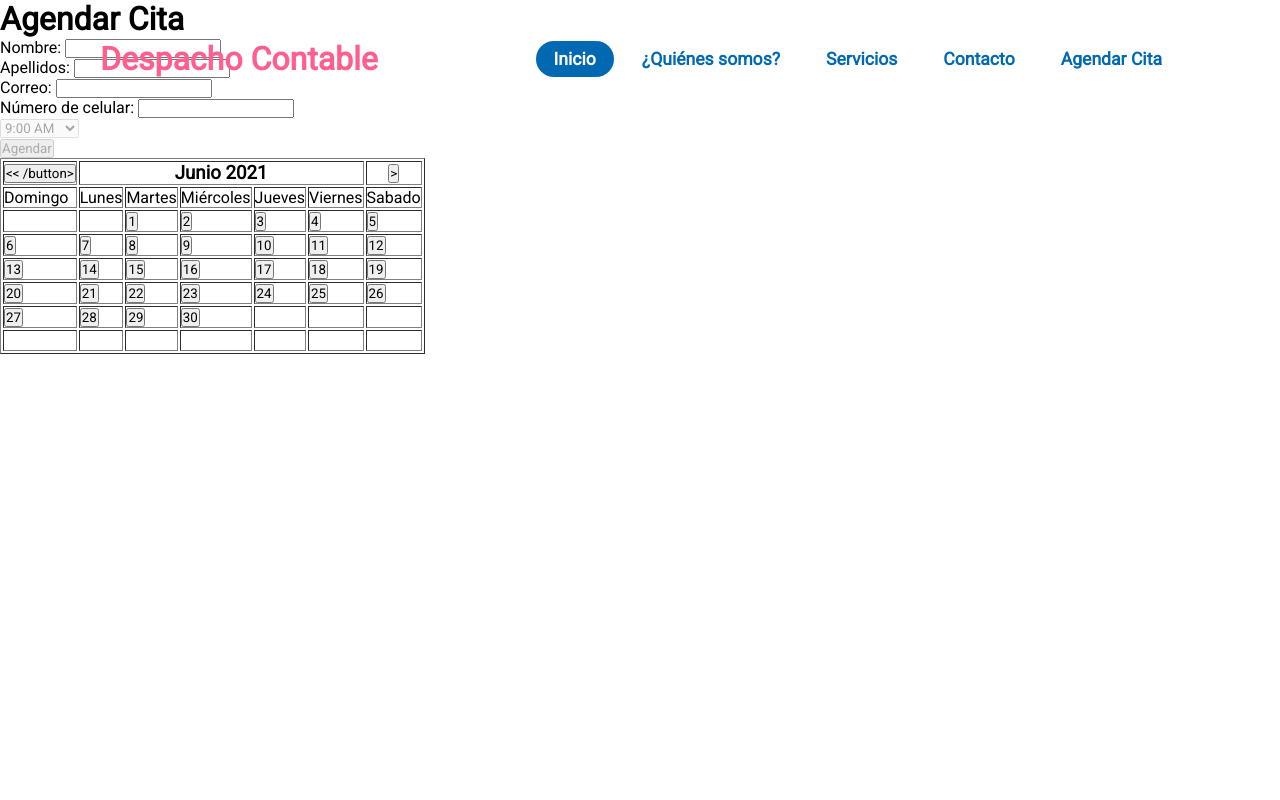
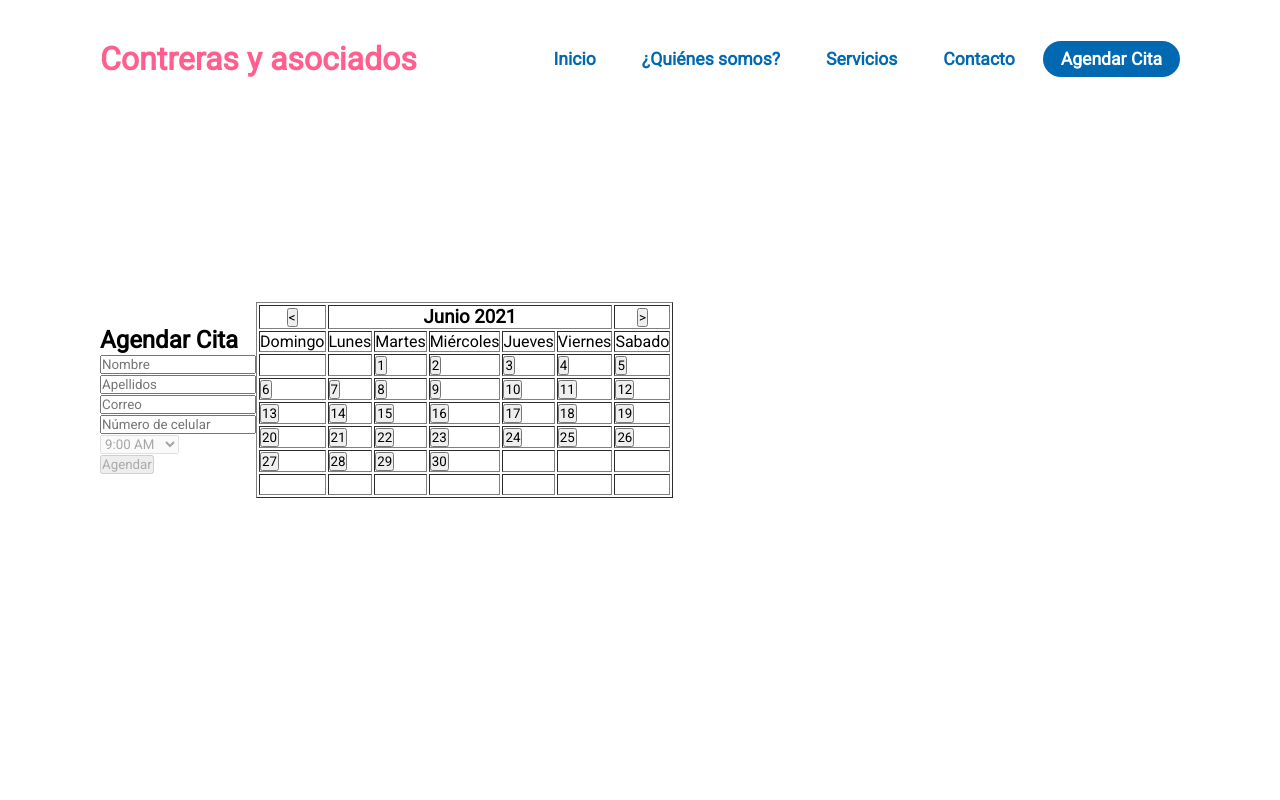
Before and after one commit to Civan98/DespachoContable, a PHP site: page /php/cita.php in a window 1280 px wide. Run offline with PHP 8.4, Linux system fonts and the light colour scheme.

Commit message:
correcion de diseño

```diff
--- a/css/style.css
+++ b/css/style.css
@@ -208,6 +208,7 @@ header ul li a:hover
     animation: fade_in 1s linear forwards;
     animation-delay: 3.5s;
 }
+
 @keyframes fade_in
 {
     0%
--- a/index.html
+++ b/index.html
@@ -13,7 +13,7 @@
     <section>
         <img src="img/contador.jpg" class="mosque" alt="contador">
         <header>
-            <a href="#" class="logo">Despacho Contable</a>
+            <a href="#" class="logo">Contreras y asociados</a>
             <div class="toggle"></div>
             <ul class="navigation">
                 <li><a href="#" style="--i:1;" class="active">Inicio</a></li>
@@ -26,7 +26,7 @@
 
         <div class="content">
             <div class="textBox">
-                <h2>Contreras y asociados</h2>
+                <h2>Firma especializada en asesoría fiscal</h2>
                 <p>En todas las actividades económicas son necesarios los servicios de un Contador Público que nos
                     oriente y asesore.
                     Existen temas específicos que solo un especialista en asuntos fiscales es capaz de tratar,
--- a/php/cita.php
+++ b/php/cita.php
@@ -12,30 +12,30 @@
 <body>
 
     <header>
-        <a href="#" class="logo">Despacho Contable</a>
+        <a href="#" class="logo">Contreras y asociados</a>
         <div class="toggle"></div>
         <ul class="navigation">
-            <li><a href="../index.html" style="--i:1;" class="active">Inicio</a></li>
+            <li><a href="../index.html" style="--i:1;">Inicio</a></li>
             <li><a href="#" style="--i:2;">¿Quiénes somos?</a></li>
             <li><a href="#" style="--i:3;">Servicios</a></li>
             <li><a href="#" style="--i:4;">Contacto</a></li>
-            <li><a href="php/cita.php" style="--i:5;">Agendar Cita</a></li>
+            <li><a href="php/cita.php" style="--i:5;" class="active">Agendar Cita</a></li>
         </ul>
     </header>
 
+    <section>
+
+        <div class="content">
+            <div class="textbox">
                 <h1>Agendar Cita</h1>
-    <form id="formulario" action="php/agendarCita.php" method="post">
-        <label for="nombres">Nombre:</label>
-        <input type="text" name="nombre" required><br>
+                <form id="formulario" action="agendarCita.php" method="post">
+                    <input type="text" name="nombre" placeholder="Nombre" required><br>
 
-        <label for="apellidos">Apellidos:</label>
-        <input type="text" name="apellidos" required><br>
+                    <input type="text" name="apellidos" placeholder="Apellidos" required><br>
 
-        <label for="correo">Correo:</label>
-        <input type="email" name="correo" required><br>
+                    <input type="email" name="correo" placeholder="Correo" required><br>
 
-        <label for="celular">Número de celular:</label>
-        <input type="number" name="celular" required maxlength="10" oninput="if(this.value.length > this.maxLength) this.value = this.value.slice(0, this.maxLength);"><br>
+                    <input type="number" name="celular" placeholder="Número de celular" required maxlength="10" oninput="if(this.value.length > this.maxLength) this.value = this.value.slice(0, this.maxLength);"><br>
 
                     <select name="hora" id="hora" disabled>
                         <option value="9">9:00 AM</option>
@@ -52,7 +52,8 @@
 
                     <button id="aceptar" type="submit" disabled='true'>Agendar</button>
                 </form>
-
+            </div>
+        </div>
 
         <div id="calendar">
             <table border="1" id="tabla">
@@ -60,7 +61,7 @@
                     <tr>
                         <th>
                             <button onclick="mesAnt()">
-                            << /button>
+                                < </button>
                         </th>
                         <th id="mes" colspan="5"></th>
                         <th>
@@ -74,12 +75,12 @@
             </table>
         </div>
         <h2 id="fechaCita"></h2>
-
+    </section>
     <script src="../js/app.js" type="text/JavaScript"></script>
     <script>
         const menuToggle = document.querySelector('.toggle');
         const menuNavigation = document.querySelector('.navigation');
-        menuToggle.onclick = function () {
+        menuToggle.onclick = function() {
             menuToggle.classList.toggle('active');
             menuNavigation.classList.toggle('active');
         }
```
Lines whose indentation alone changed are shown as unchanged.
